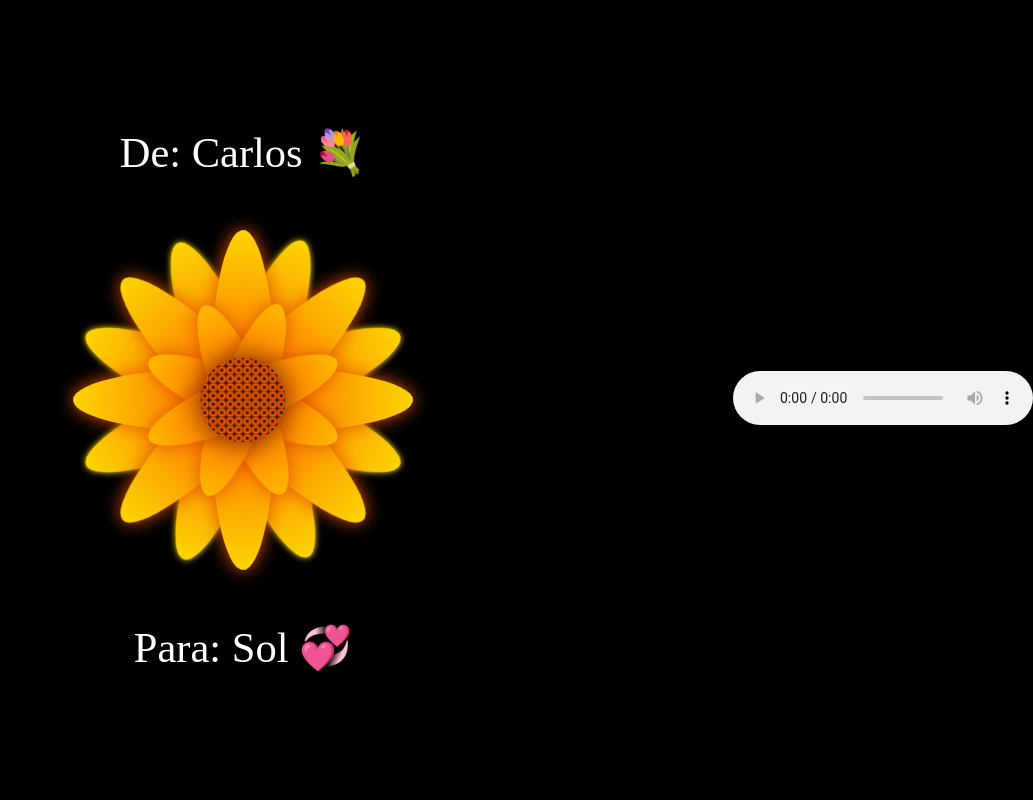
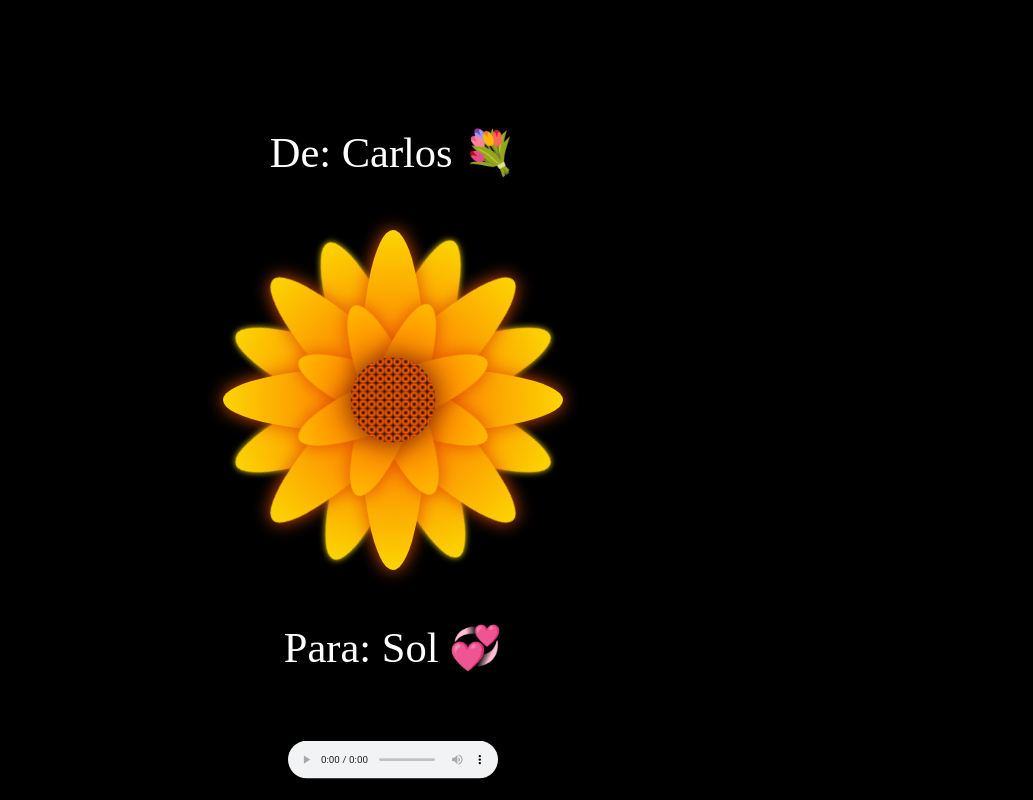
Before and after one commit to cgonzalesmo/FlorAmarilla, a plain HTML site: page docs/index.html in a window 1280 px wide. Shown: the whole page, without its empty margins (247-1280 px from the left). Drawn offline with Linux system fonts and the light colour scheme.

Commit message:
Update style.css

```diff
--- a/docs/style.css
+++ b/docs/style.css
@@ -25,7 +25,11 @@ body {
 .hidden {
   display: none;
 }
-
+.audio-player {
+  position: absolute;
+  bottom: 10px; /* Ajusta el valor según la posición deseada */
+  transform: scale(0.7);
+}
 .show {
   display: block;
 }
```
